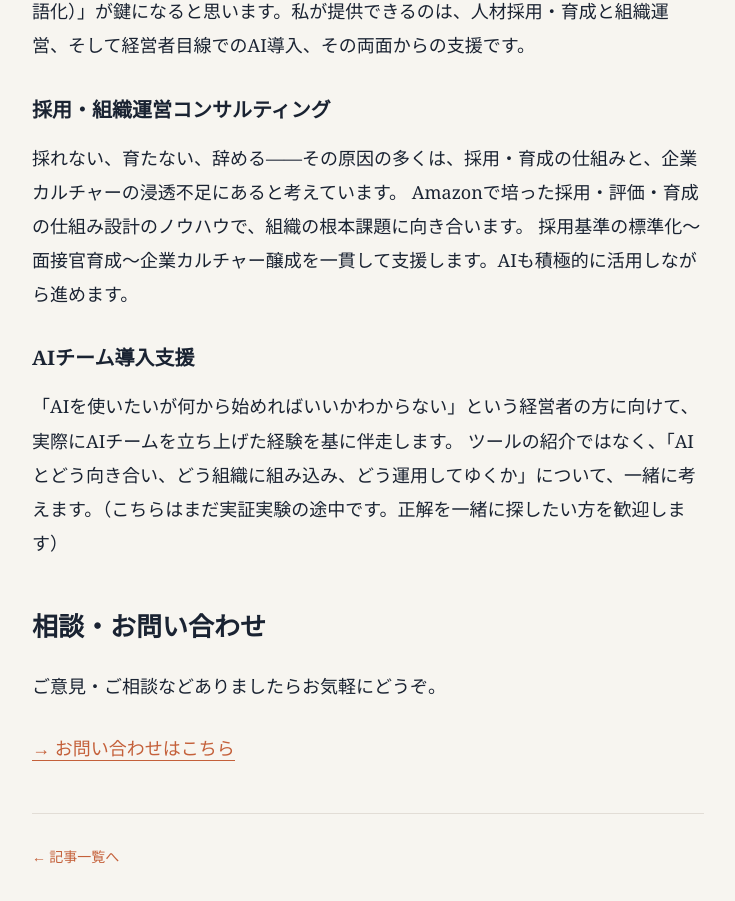
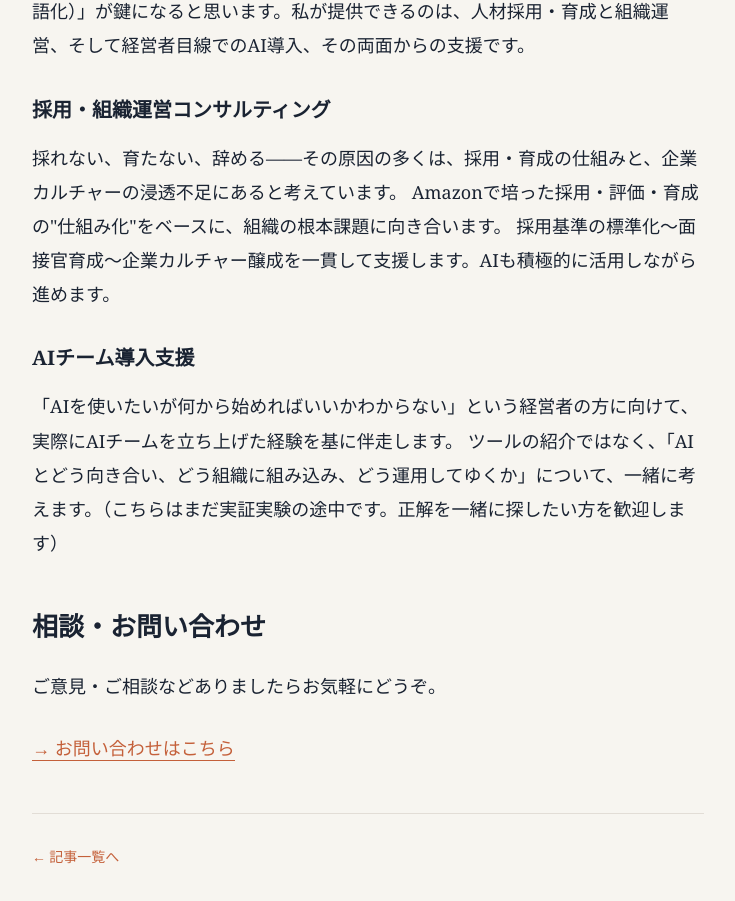
Before and after one commit to hirofumioya-boop/ymo-blog, a Next.js app: page /about in a window 1280 px wide. Shown: the part 1849-2750 px from the top of the page, without its empty margins (272-1007 px from the left). Built offline with nearby package versions, Linux system fonts and the light colour scheme.

Commit message:
Aboutページ採用コンサル説明文の文言修正

```diff
--- a/app/about/page.tsx
+++ b/app/about/page.tsx
@@ -79,7 +79,7 @@ export default function AboutPage() {
           <h3>採用・組織運営コンサルティング</h3>
           <p>
             採れない、育たない、辞める——その原因の多くは、採用・育成の仕組みと、企業カルチャーの浸透不足にあると考えています。
-            Amazonで培った採用・評価・育成の仕組み設計のノウハウで、組織の根本課題に向き合います。
+            Amazonで培った採用・評価・育成の"仕組み化"をベースに、組織の根本課題に向き合います。
             採用基準の標準化〜面接官育成〜企業カルチャー醸成を一貫して支援します。AIも積極的に活用しながら進めます。
           </p>
 
```
